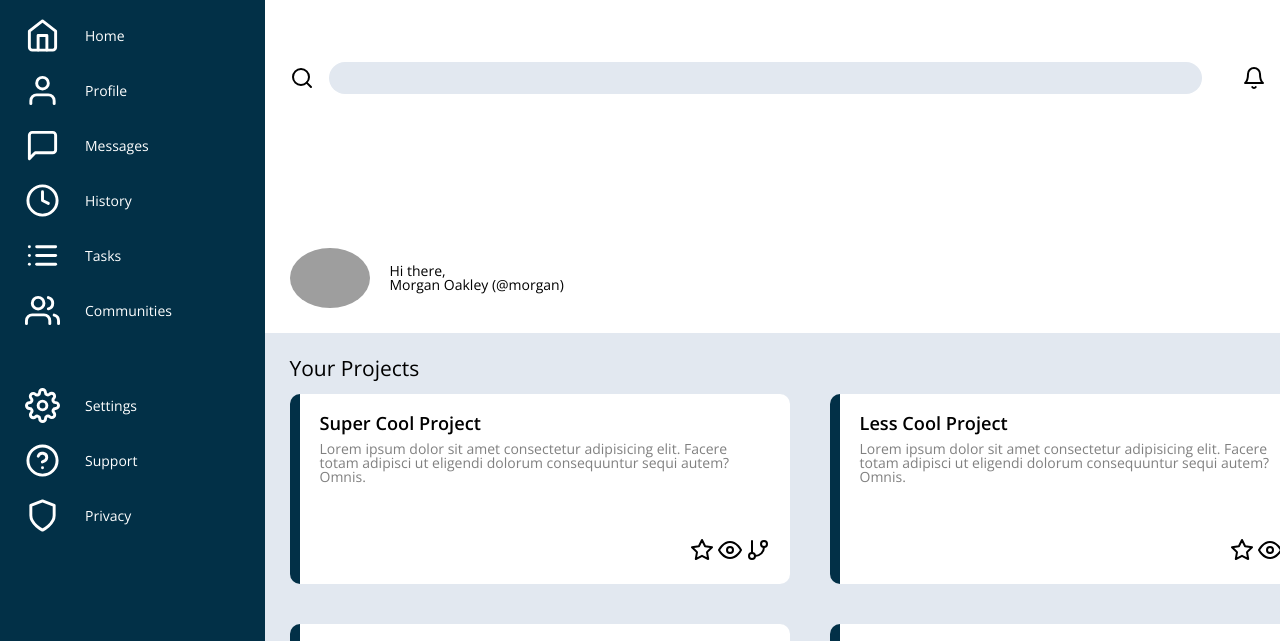
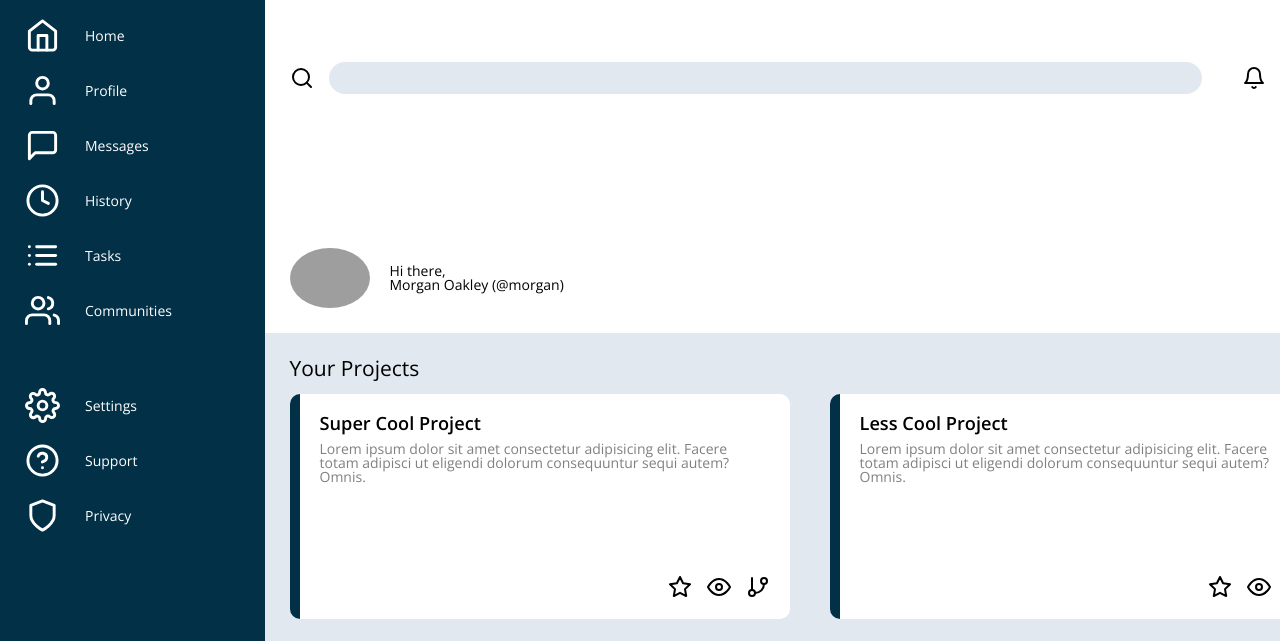
Before and after one commit to AntGNgo/odin-admin-dashboard, a plain HTML site: page index.html in a window 1280 px wide. Shown: the part 97-738 px from the top of the page. Drawn offline with nearby package versions, Linux system fonts and the light colour scheme; grey boxes are pictures that could not be loaded; files whose address does not match are found by name.

```diff
--- a/style.css
+++ b/style.css
@@ -167,7 +167,7 @@ li img {
 	border-left: 10px solid #023047;
 	padding: 20px;
 	width: 450px;
-	height: 150px;
+	height: 185px;
 	display: flex;
 	flex-direction: column;
 	justify-content: space-between;
@@ -187,6 +187,8 @@ li img {
 
 .card__btns {
 	align-self: flex-end;
+	display: flex;
+	gap: 15px;
 }
 
 .announcements--group {
```
